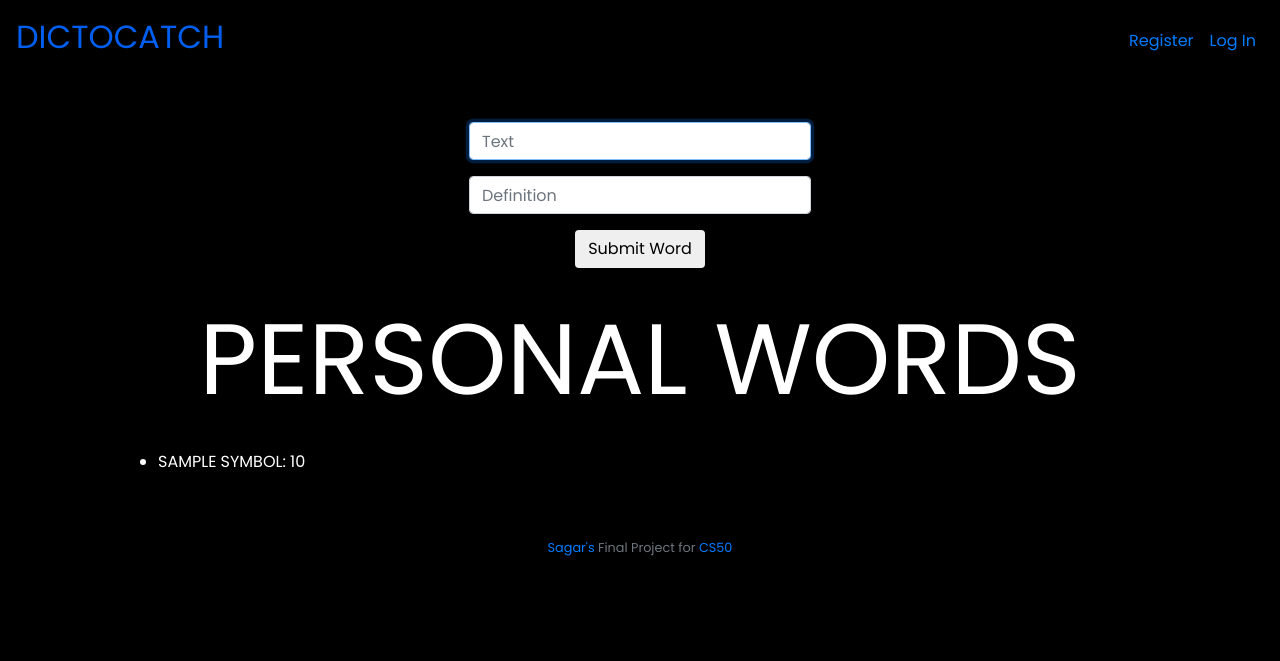
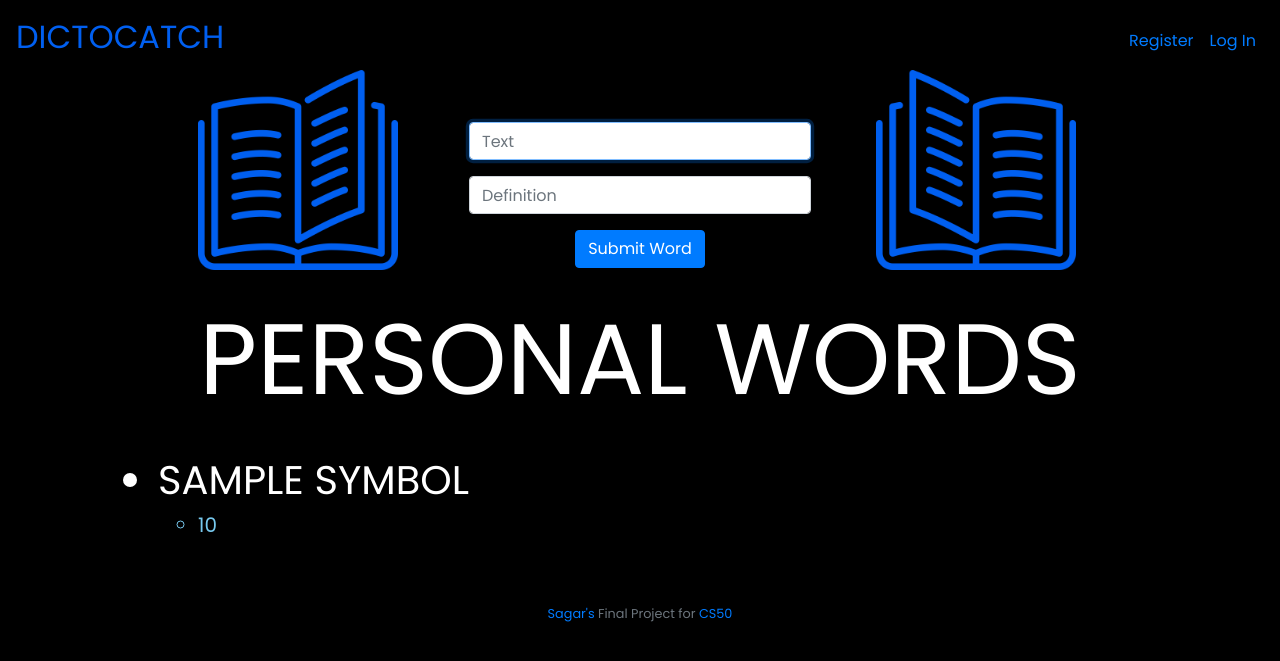
Before and after one commit to sagarpatel211/CS50_Final_Project, a Flask app: template templates/index.html in a window 1280 px wide. Shown: the top 661 px of the page. Run offline with Flask 2, Linux system fonts and the light colour scheme; the template is opened without the code that fills it: most values are stand-ins (such as "Sample title", 1, 10 or a date in 2020); some libraries are stand-ins or nearby versions.

Commit message:
Add files via upload

```diff
--- a/static/styles.css
+++ b/static/styles.css
@@ -1,61 +1,19 @@
 @import url('https://fonts.googleapis.com/css?family=Poppins:400,500,700');
 
-body{
-    background: #000000;
-    font-family: Poppins, sans-serif;
-    color: white;
-}
+body { background: #000000; font-family: Poppins, sans-serif; color: white; }
 
-nav .navbar-brand
-{
-    /* size for brand */
-    font-size: xx-large;
-}
+nav .navbar-brand { font-size: xx-large; }
 
-/* colors for brand */
-nav .navbar-brand .blue
-{
-    color: #005FF0;
-}
-nav .navbar-brand .red
-{
-    color: #ea433b;
-}
-nav .navbar-brand .yellow
-{
-    color: #f5b82e;
-}
-nav .navbar-brand .green
-{
-    color: #2e944b;
-}
+nav .navbar-brand .blue { color: #005FF0; }
 
-main .form-control
-{
-    /* center form controls */
-    display: inline-block;
+main .form-control { display: inline-block; width: auto; }
 
-    /* override Bootstrap's 100% width for form controls */
-    width: auto;
-}
+main { overflow-x: auto; text-align: center; }
 
-main
-{
-    /* scroll horizontally as needed */
-    overflow-x: auto;
+main img { max-width: 100%; }
 
-    /* center contents */
-    text-align: center;
-}
+main td { text-align: left; }
 
-main img
-{
-    /* constrain images on small screens */
-    max-width: 100%;
-}
+.left-booker { position:absolute; left:17%; top:10%; margin-left:-20px; margin-top:-10px; }
 
-main td
-{
-    /* left-align tables' cells */
-    text-align: left;
-}
+.right-booker { position:absolute; left:70%; top:10%; margin-left:-20px; margin-top:-10px; }
--- a/templates/index.html
+++ b/templates/index.html
@@ -3,6 +3,12 @@
     List Of Words
 {% endblock %}
 {% block main %}
+    <div class="left-booker">
+        <img src="static/book-left.png" alt="Book-Left" width="200">
+    </div>
+    <div class="right-booker">
+        <img src="static/book-right.png" alt="Book-Right" width="200">
+    </div>
     <form action="/new" method="post">
         <fieldset>
             <div class="form-group">
@@ -12,14 +18,18 @@
                 <input autocomplete="off" autofocus class="form-control" name="quantity" placeholder="Definition" type="text"/>
             </div>
             <div class="form-group">
-                <button class="btn btn-default" type="submit">Submit Word</button>
+                <button class="btn btn-primary" type="submit">Submit Word</button>
             </div>
         </fieldset>
     </form>
     <p style="font-size:100px">PERSONAL WORDS</p>
     <ul style="text-align: left; text-transform: uppercase;">
         {% for row in rows %}
-            <li>{{ row['symbol'] }}: {{ row['quantity'] }}</li>
+        <li style="font-size:40px">{{ row['symbol'] }}</li>
+        <ul>
+            <li style="font-size:20px;color:#77c8ed";>{{ row['quantity'] }}</li>
+                </ul>
+        <p></p>
         {% endfor %}
     </ul>
 {% endblock %}
--- a/templates/login.html
+++ b/templates/login.html
@@ -3,6 +3,8 @@
     Log In
 {% endblock %}
 {% block main %}
+    <img src="static/words.png" alt="Reading" width="600">
+    <p>Login to write down any new words you catch after reading!</p>
     <form action="/login" method="post">
         <div class="form-group">
             <input autocomplete="off" autofocus class="form-control" name="username" placeholder="Username" type="text">
--- a/templates/register.html
+++ b/templates/register.html
@@ -3,6 +3,8 @@
     Register
 {% endblock %}
 {% block main %}
+    <img src="static/words.png" alt="Reading" width="600">
+    <p>Catch any words after reading an article and want to write it down? Then Sign Up Here!</p>
     <form action="/register" method="post">
         <div class="form-group">
             <input autocomplete="off" autofocus class="form-control" name="username" placeholder="Username" type="text">
```
Also changed, not shown: templates/apology.html (+5 -3 lines), application.py (line endings or trailing spaces), static/book-left.png (added), static/book-right.png (added), static/error.png (added), static/words.png (added), words_storage.db.
